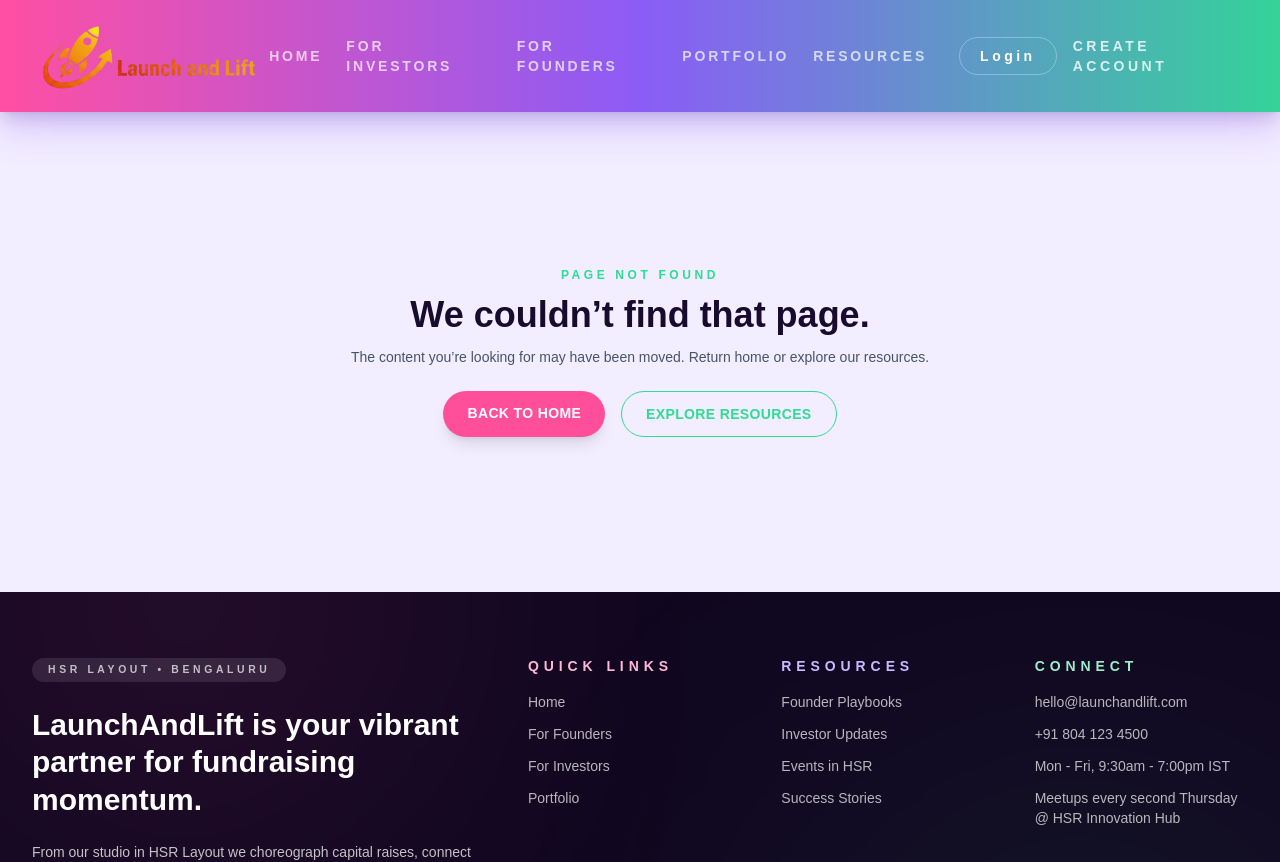
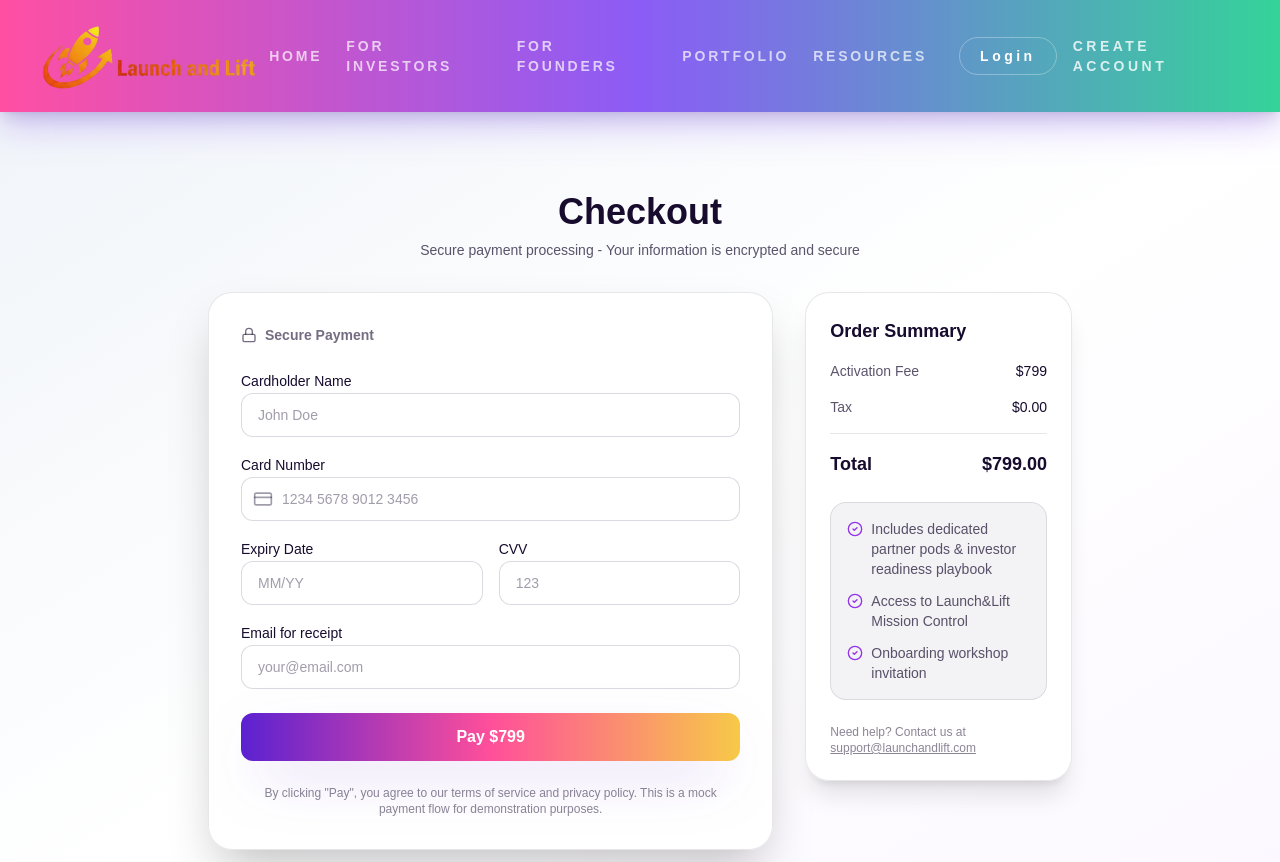
Before and after one commit to saurav342/tw-design-1, a React (Vite) app in the folder frontend/: page /checkout in a window 1280 px wide. Shown: the top 862 px of the page. Built offline with nearby package versions, Linux system fonts and the light colour scheme.

Commit message:
added flow

```diff
--- a/frontend/src/App.jsx
+++ b/frontend/src/App.jsx
@@ -16,6 +16,7 @@ import OTPVerification from './pages/OTPVerification';
 import InvestorSignup from './pages/InvestorSignup';
 import FounderSignup from './pages/FounderSignup';
 import PaymentDetails from './pages/PaymentDetails';
+import Checkout from './pages/Checkout';
 import InvestorDashboard from './pages/InvestorDashboard';
 import FounderDashboard from './pages/FounderDashboard';
 import FounderMarketplace from './pages/FounderMarketplace';
@@ -50,6 +51,7 @@ const AppContent = () => {
           <Route path="/signup/investor" element={<InvestorSignup />} />
           <Route path="/signup/founder" element={<FounderSignup />} />
           <Route path="/payment-details" element={<PaymentDetails />} />
+          <Route path="/checkout" element={<Checkout />} />
           <Route
             path="/dashboard/investor"
             element={
--- /dev/null
+++ b/frontend/src/pages/Checkout.jsx
@@ -0,0 +1,249 @@
+import { useState } from 'react';
+import { useNavigate } from 'react-router-dom';
+import { Button } from '../components/ui/button.jsx';
+import { Input } from '../components/ui/input.jsx';
+import { Label } from '../components/ui/label.jsx';
+import { CreditCard, Lock, CheckCircle2 } from 'lucide-react';
+import { showSuccess, showInfo } from '../lib/notifications.js';
+
+const Checkout = () => {
+  const navigate = useNavigate();
+  const [isProcessing, setIsProcessing] = useState(false);
+  const [formData, setFormData] = useState({
+    cardNumber: '',
+    expiryDate: '',
+    cvv: '',
+    cardholderName: '',
+    email: '',
+  });
+
+  const handleInputChange = (field) => (e) => {
+    let value = e.target.value;
+
+    // Format card number with spaces
+    if (field === 'cardNumber') {
+      value = value.replace(/\s/g, '').replace(/(.{4})/g, '$1 ').trim();
+      if (value.length > 19) value = value.slice(0, 19);
+    }
+
+    // Format expiry date as MM/YY
+    if (field === 'expiryDate') {
+      value = value.replace(/\D/g, '');
+      if (value.length >= 2) {
+        value = value.slice(0, 2) + '/' + value.slice(2, 4);
+      }
+      if (value.length > 5) value = value.slice(0, 5);
+    }
+
+    // Limit CVV to 3-4 digits
+    if (field === 'cvv') {
+      value = value.replace(/\D/g, '').slice(0, 4);
+    }
+
+    setFormData((prev) => ({ ...prev, [field]: value }));
+  };
+
+  const handleSubmit = async (e) => {
+    e.preventDefault();
+
+    // Validate form
+    if (!formData.cardNumber || formData.cardNumber.replace(/\s/g, '').length < 16) {
+      showInfo('Please enter a valid card number');
+      return;
+    }
+    if (!formData.expiryDate || formData.expiryDate.length < 5) {
+      showInfo('Please enter a valid expiry date');
+      return;
+    }
+    if (!formData.cvv || formData.cvv.length < 3) {
+      showInfo('Please enter a valid CVV');
+      return;
+    }
+    if (!formData.cardholderName) {
+      showInfo('Please enter the cardholder name');
+      return;
+    }
+    if (!formData.email) {
+      showInfo('Please enter your email address');
+      return;
+    }
+
+    setIsProcessing(true);
+    showSuccess('Processing payment...');
+
+    // Simulate payment processing
+    setTimeout(() => {
+      setIsProcessing(false);
+      showSuccess('Payment successful! Redirecting to login...');
+
+      // Redirect to login after successful payment
+      setTimeout(() => {
+        navigate('/login', { replace: true });
+      }, 2000);
+    }, 2000);
+  };
+
+  return (
+    <div className="bg-gradient-to-br from-slate-100 via-white to-lilac/40 py-20">
+      <div className="mx-auto max-w-4xl px-4">
+        <div className="mb-8 text-center">
+          <h1 className="font-display text-3xl font-semibold text-night md:text-4xl">
+            Checkout
+          </h1>
+          <p className="mt-2 text-sm text-night/70">
+            Secure payment processing - Your information is encrypted and secure
+          </p>
+        </div>
+
+        <div className="grid gap-8 md:grid-cols-3">
+          {/* Payment Form */}
+          <div className="md:col-span-2">
+            <div className="rounded-3xl border border-night/10 bg-white/95 p-8 shadow-2xl backdrop-blur">
+              <div className="mb-6 flex items-center gap-2 text-sm font-semibold text-night/60">
+                <Lock className="w-4 h-4" />
+                <span>Secure Payment</span>
+              </div>
+
+              <form onSubmit={handleSubmit} className="space-y-6">
+                <div className="space-y-4">
+                  <div>
+                    <Label htmlFor="cardholderName">Cardholder Name</Label>
+                    <Input
+                      id="cardholderName"
+                      placeholder="John Doe"
+                      value={formData.cardholderName}
+                      onChange={handleInputChange('cardholderName')}
+                      required
+                    />
+                  </div>
+
+                  <div>
+                    <Label htmlFor="cardNumber">Card Number</Label>
+                    <div className="relative">
+                      <CreditCard className="absolute left-3 top-1/2 h-5 w-5 -translate-y-1/2 text-night/40" />
+                      <Input
+                        id="cardNumber"
+                        placeholder="1234 5678 9012 3456"
+                        value={formData.cardNumber}
+                        onChange={handleInputChange('cardNumber')}
+                        className="pl-10"
+                        maxLength={19}
+                        required
+                      />
+                    </div>
+                  </div>
+
+                  <div className="grid grid-cols-2 gap-4">
+                    <div>
+                      <Label htmlFor="expiryDate">Expiry Date</Label>
+                      <Input
+                        id="expiryDate"
+                        placeholder="MM/YY"
+                        value={formData.expiryDate}
+                        onChange={handleInputChange('expiryDate')}
+                        maxLength={5}
+                        required
+                      />
+                    </div>
+                    <div>
+                      <Label htmlFor="cvv">CVV</Label>
+                      <Input
+                        id="cvv"
+                        placeholder="123"
+                        type="password"
+                        value={formData.cvv}
+                        onChange={handleInputChange('cvv')}
+                        maxLength={4}
+                        required
+                      />
+                    </div>
+                  </div>
+
+                  <div>
+                    <Label htmlFor="email">Email for receipt</Label>
+                    <Input
+                      id="email"
+                      type="email"
+                      placeholder="your@email.com"
+                      value={formData.email}
+                      onChange={handleInputChange('email')}
+                      required
+                    />
+                  </div>
+                </div>
+
+                <Button
+                  type="submit"
+                  disabled={isProcessing}
+                  className="w-full px-8 py-6 text-base"
+                >
+                  {isProcessing ? 'Processing...' : `Pay $799`}
+                </Button>
+
+                <p className="text-center text-xs text-night/50">
+                  By clicking "Pay", you agree to our terms of service and privacy policy.
+                  This is a mock payment flow for demonstration purposes.
+                </p>
+              </form>
+            </div>
+          </div>
+
+          {/* Order Summary */}
+          <div className="md:col-span-1">
+            <div className="sticky top-8 rounded-3xl border border-night/10 bg-white/95 p-6 shadow-xl backdrop-blur">
+              <h2 className="mb-4 text-lg font-semibold text-night">Order Summary</h2>
+
+              <div className="space-y-4 border-b border-night/10 pb-4">
+                <div className="flex justify-between text-sm">
+                  <span className="text-night/70">Activation Fee</span>
+                  <span className="font-medium text-night">$799</span>
+                </div>
+                <div className="flex justify-between text-sm">
+                  <span className="text-night/70">Tax</span>
+                  <span className="font-medium text-night">$0.00</span>
+                </div>
+              </div>
+
+              <div className="mt-4 flex justify-between text-lg font-semibold text-night">
+                <span>Total</span>
+                <span>$799.00</span>
+              </div>
+
+              <div className="mt-6 space-y-3 rounded-2xl border border-night/10 bg-night/5 p-4 text-sm">
+                <div className="flex items-start gap-2">
+                  <CheckCircle2 className="mt-0.5 h-4 w-4 flex-shrink-0 text-purple-600" />
+                  <span className="text-night/70">
+                    Includes dedicated partner pods & investor readiness playbook
+                  </span>
+                </div>
+                <div className="flex items-start gap-2">
+                  <CheckCircle2 className="mt-0.5 h-4 w-4 flex-shrink-0 text-purple-600" />
+                  <span className="text-night/70">
+                    Access to Launch&Lift Mission Control
+                  </span>
+                </div>
+                <div className="flex items-start gap-2">
+                  <CheckCircle2 className="mt-0.5 h-4 w-4 flex-shrink-0 text-purple-600" />
+                  <span className="text-night/70">
+                    Onboarding workshop invitation
+                  </span>
+                </div>
+              </div>
+
+              <div className="mt-6 text-xs text-night/50">
+                <p>
+                  Need help? Contact us at{' '}
+                  <a href="mailto:support@launchandlift.com" className="underline">
+                    support@launchandlift.com
+                  </a>
+                </p>
+              </div>
+            </div>
+          </div>
+        </div>
+      </div>
+    </div>
+  );
+};
+
+export default Checkout;
--- a/frontend/src/pages/FounderSignup.jsx
+++ b/frontend/src/pages/FounderSignup.jsx
@@ -7,7 +7,6 @@ import { Textarea } from '../components/ui/textarea.jsx';
 import { CheckCircle2 } from 'lucide-react';
 import { showInfo, showSuccess } from '../lib/notifications.js';
 import { useAppStore } from '../store/useAppStore.js';
-import { useAuth } from '../context/useAuth.js';
 
 const stageOptions = ['Pre-seed', 'Seed', 'Series A', 'Series B', 'Series C+'];
 
@@ -36,7 +35,6 @@ const initialForm = {
 const FounderSignup = () => {
   const navigate = useNavigate();
   const location = useLocation();
-  const { logout } = useAuth();
   const addFounder = useAppStore((state) => state.addFounder);
 
   // Get email and OTP verification status from location state or sessionStorage
@@ -171,15 +169,12 @@ const FounderSignup = () => {
       sessionStorage.removeItem('signup.role');
       sessionStorage.removeItem('signup.otpVerified');
 
-      // Ensure user is logged out (no auto-login)
-      logout();
+      setIsSubmitting(false);
+      showSuccess('Founder application submitted successfully! Redirecting to payment...');
 
-      setIsSubmitting(false);
-      showSuccess('Founder application submitted successfully! Please log in to continue.');
-
-      // Redirect to login after a brief delay to show success message
+      // Redirect to payment details page after successful submission
       setTimeout(() => {
-        navigate('/login', { replace: true });
+        navigate('/payment-details', { replace: true });
       }, 1500);
     } catch (error) {
       // eslint-disable-next-line no-console
```
Also changed, not shown: 1 other file (tests, documents, lock files or other folders).
